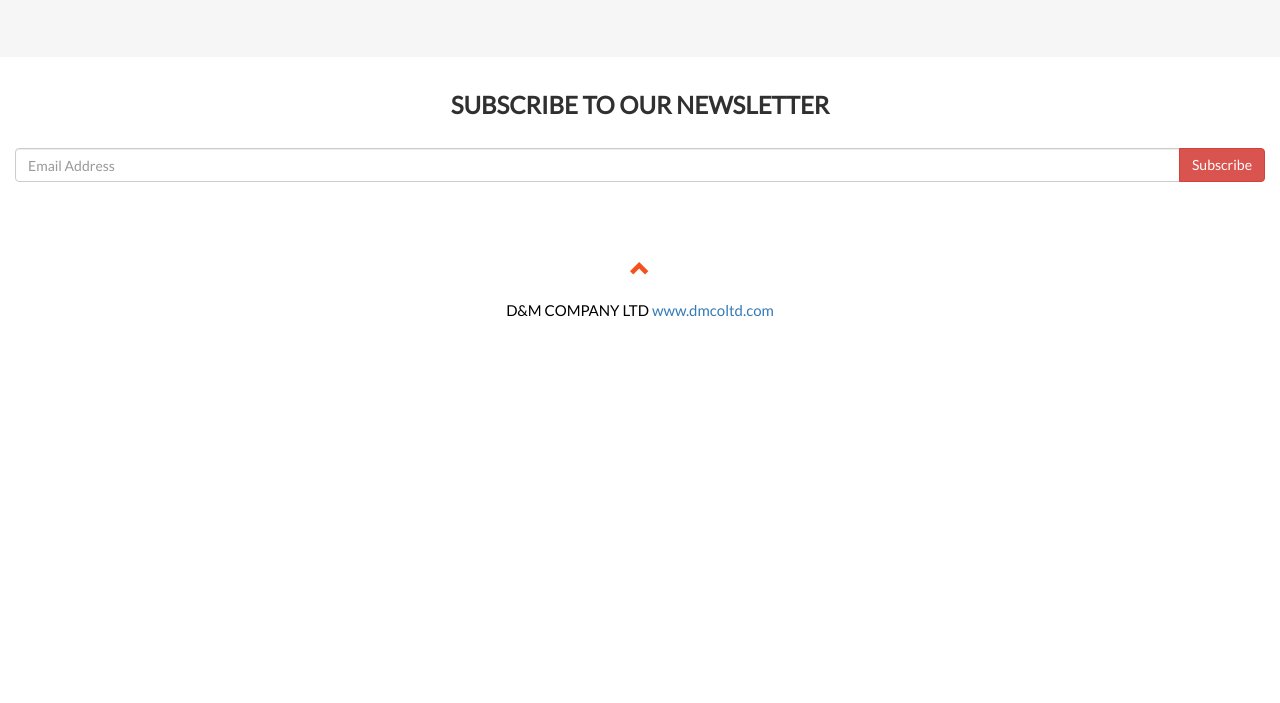
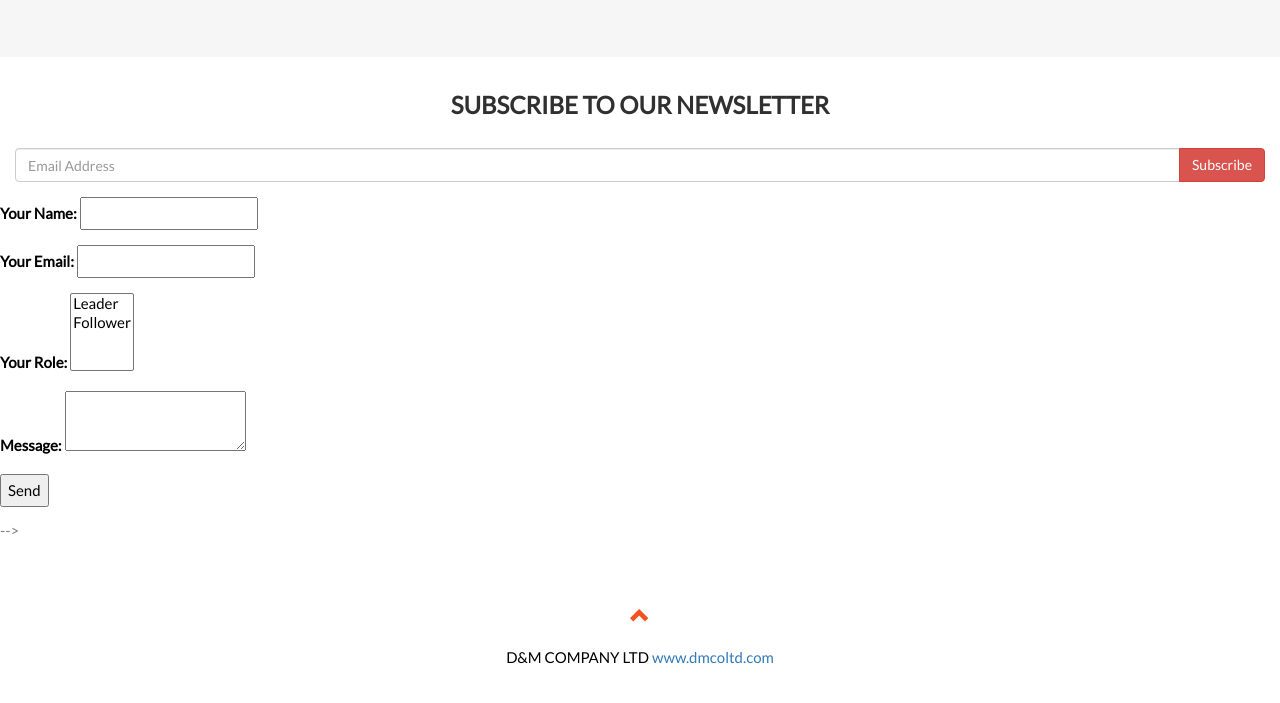
Before and after one commit to rukundocr/d-mcoltd, a plain HTML site: page index.html in a window 1280 px wide. Shown: the part 3220-3923 px from the top of the page. Before the commit the page ends 3614 px from the top, so only its background shows below. Drawn offline with nearby package versions, Linux system fonts and the light colour scheme.

Commit message:
fix form issue

```diff
--- a/index.html
+++ b/index.html
@@ -244,6 +244,27 @@
    </div>
 
 
+   <form name="contact" method="POST" data-netlify="true">
+      <p>
+        <label>Your Name: <input type="text" name="name" /></label>
+      </p>
+      <p>
+        <label>Your Email: <input type="email" name="email" /></label>
+      </p>
+      <p>
+        <label>Your Role: <select name="role[]" multiple>
+          <option value="leader">Leader</option>
+          <option value="follower">Follower</option>
+        </select></label>
+      </p>
+      <p>
+        <label>Message: <textarea name="message"></textarea></label>
+      </p>
+      <p>
+        <button type="submit">Send</button>
+      </p>
+    </form>-->
+
    <!-- Image of location/map -->
 
 
```
